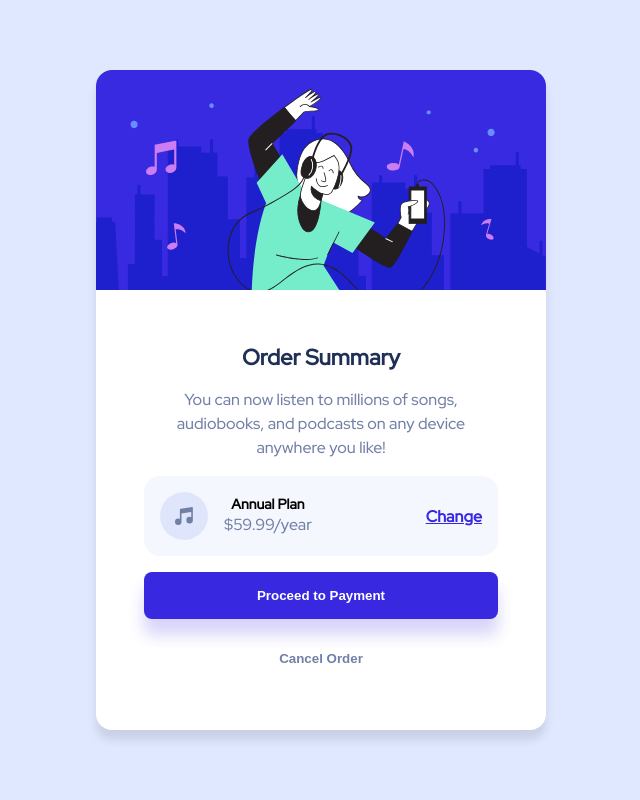
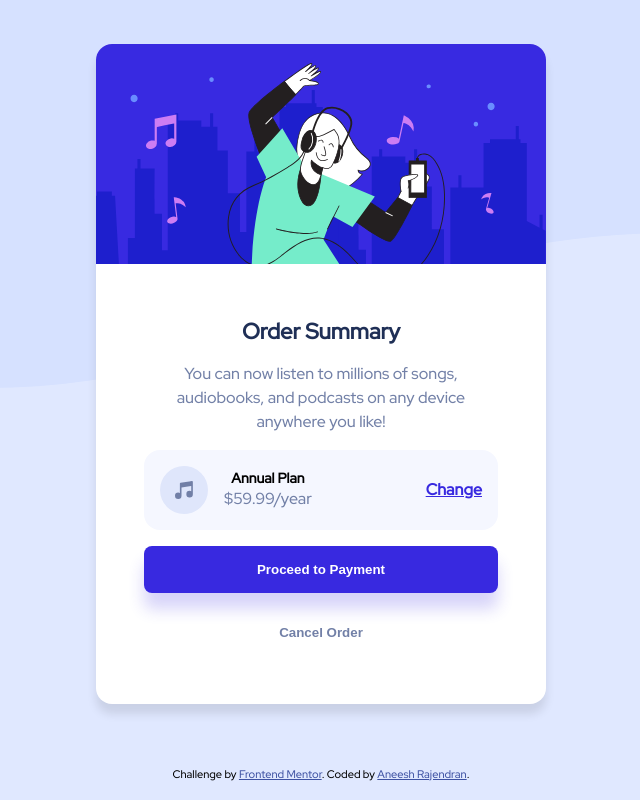
Before and after one commit to aneeshkr-me/order-summary-component, a plain HTML site: page index.html in a window 1280 px wide. Shown: the whole page, without its empty margins (319-959 px from the left). Drawn offline with Linux system fonts and the light colour scheme.

Commit message:
added background graphic

```diff
--- a/index.html
+++ b/index.html
@@ -51,9 +51,9 @@
     </div>
   </div>
 
-  <div class="attribution" style="display: none;">
+  <div class="attribution">
     Challenge by <a href="https://www.frontendmentor.io?ref=challenge" target="_blank">Frontend Mentor</a>.
-    Coded by <a href="#">Your Name Here</a>.
+    Coded by <a href="https://www.frontendmentor.io/profile/aneeshkr-me">Aneesh Rajendran</a>.
   </div>
 </body>
 
--- a/style.css
+++ b/style.css
@@ -12,11 +12,13 @@
   --desaturated-blue: hsl(224, 23%, 55%);
   --dark-blue: hsl(223, 47%, 23%);
 }
-
+html{
+  background: var(--pale-blue);
+}
 body {
   font-size: 16px;
+  background: url("/images/pattern-background-mobile.svg") no-repeat top/contain;
   font-family: "Red Hat Display", sans-serif;
-  background: var(--pale-blue);
   min-height: 100vh;
   display: grid;
   place-items: center;
@@ -103,6 +105,9 @@ p {
   color: var(--dark-blue);
 }
 @media screen and (min-width: 768px) {
+  body{
+    background: url("/images/pattern-background-desktop.svg") no-repeat top/contain;
+  }
   .card-body{
     padding: 3rem;
   }
```
